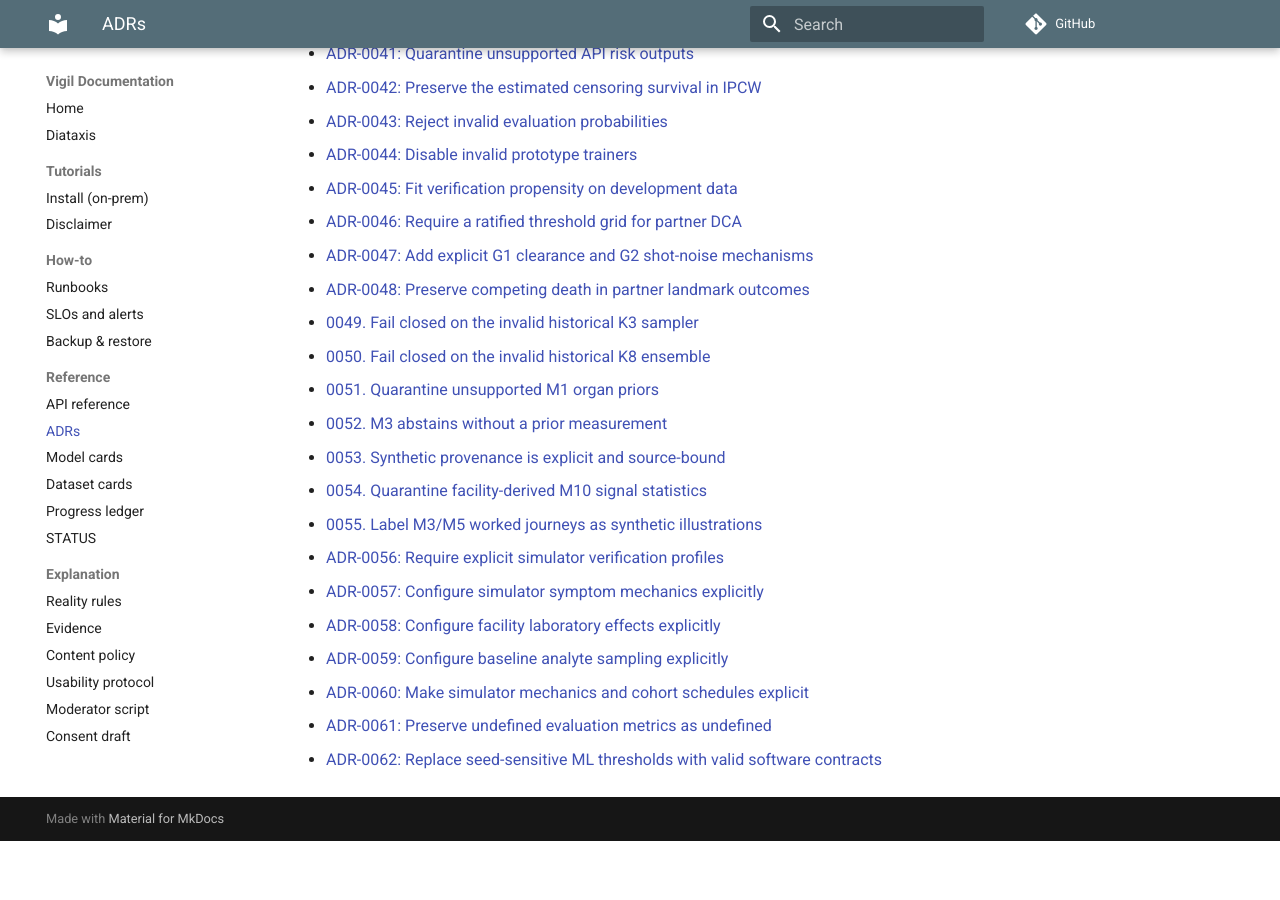
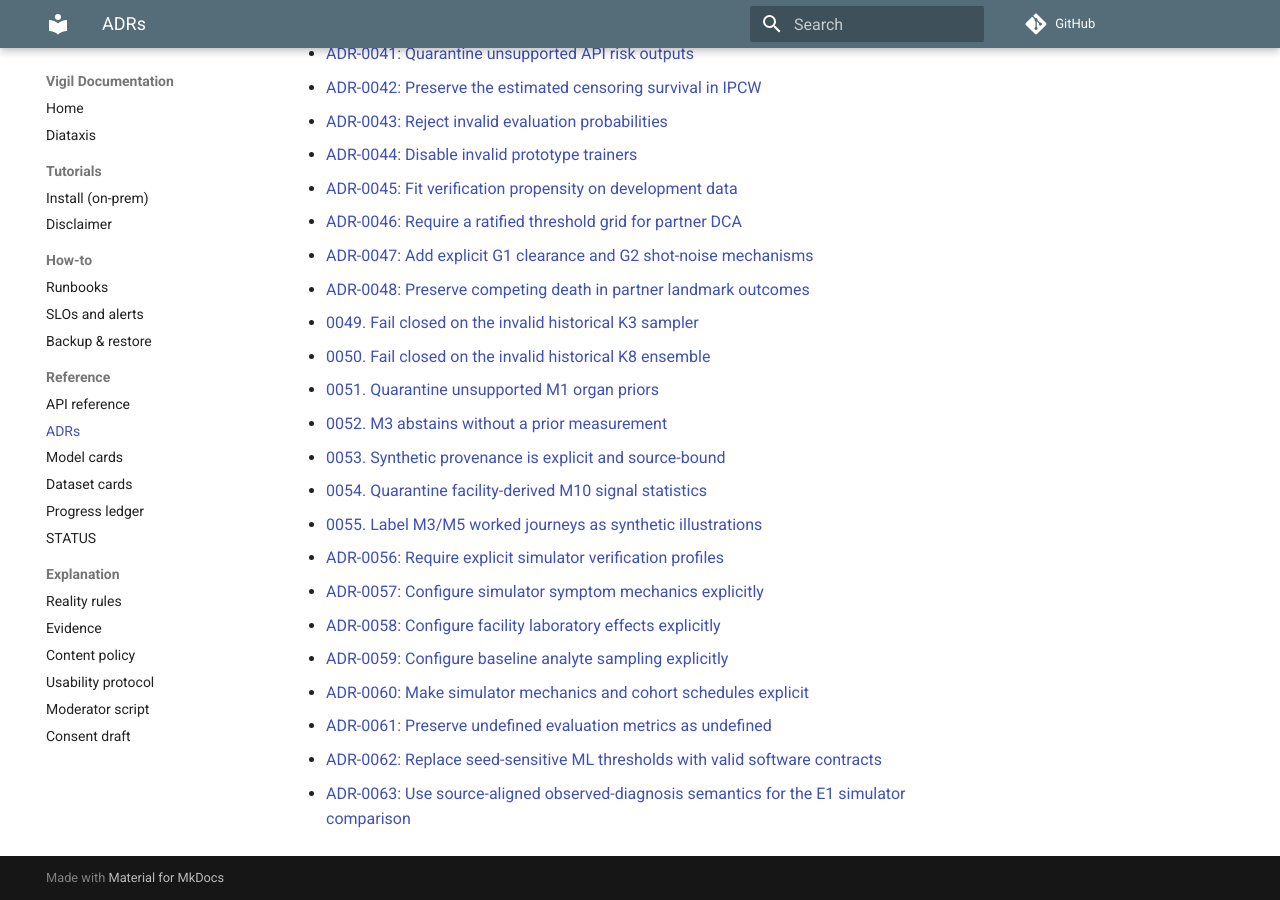
Before and after one commit to gasthecreator/vigil, an MkDocs documentation site: the page built from docs/diataxis/adrs.md, in a window 1280 px wide and 900 px high, scrolled down 1805 px. Built offline with MkDocs 1.6.1 and Material for MkDocs 9.7.7, drawn with Linux system fonts in a browser that asks for light colours; comment, search, counter and statistics services are not loaded; before the commit the page ends 2646 px from its top, so only the background shows below that.

Commit message:
docs: refresh ADR index

```diff
--- a/docs/diataxis/adrs.md
+++ b/docs/diataxis/adrs.md
@@ -64,3 +64,4 @@
 - [ADR-0060: Make simulator mechanics and cohort schedules explicit](../adr/0060-explicit-simulator-mechanics-and-schedule.md)
 - [ADR-0061: Preserve undefined evaluation metrics as undefined](../adr/0061-report-undefined-evaluation-metrics.md)
 - [ADR-0062: Replace seed-sensitive ML thresholds with valid software contracts](../adr/0062-redesign-seed-sensitive-ml-gates.md)
+- [ADR-0063: Use source-aligned observed-diagnosis semantics for the E1 simulator comparison](../adr/0063-source-aligned-e1-simulator-comparison.md)
```
